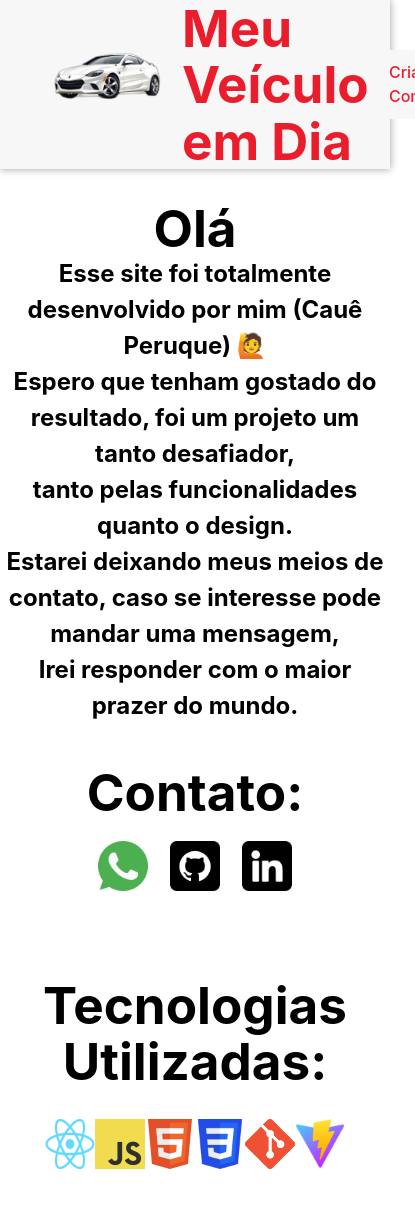
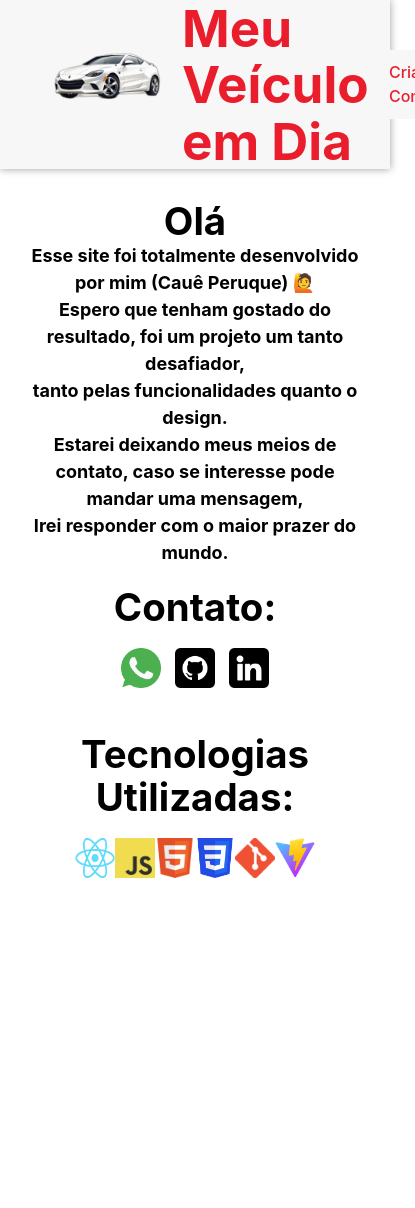
Before and after one commit to caueperuque/meu-veiculo-em-dia, a React (Vite) app: page /contact in a window 390 px wide. Shown: the top 1208 px of the page, 415 px wide, since content can reach past the window. After the commit the page ends 948 px from the top, so only its background shows below. Built offline with nearby package versions, Linux system fonts and the light colour scheme.

Commit message:
style: responsive contact

```diff
--- a/src/pages/styles/Contact.css
+++ b/src/pages/styles/Contact.css
@@ -4,12 +4,11 @@
   align-items: center;
   justify-content: center;
   color: black;
-  margin-top:  200px;
-  text-align: center
+  margin-top: 200px;
+  text-align: center;
 }
 
 .contact__container-images {
-  /* border: solid 2px red; */
   display: flex;
   justify-content: center;
   padding: 40px;
@@ -25,8 +24,28 @@
 }
 
 .contact__subcontainer-tech {
-  /* border: 2px solid red; */
   display: flex;
-  justify-content: space-around;
+  flex-wrap: wrap;
+  justify-content: center;
   padding: 30px;
 }
+
+@media (max-width: 768px) {
+  .contact__main-container {
+    margin-top: 170px;
+    padding: 30px;
+    font-size: 12px;
+  }
+
+  .contact__icons {
+    width: 40px;
+  }
+
+  .contact__container-images {
+    padding: 20px;
+  }
+
+  .contact__subcontainer-tech {
+    padding: 20px;
+  }
+}
```
